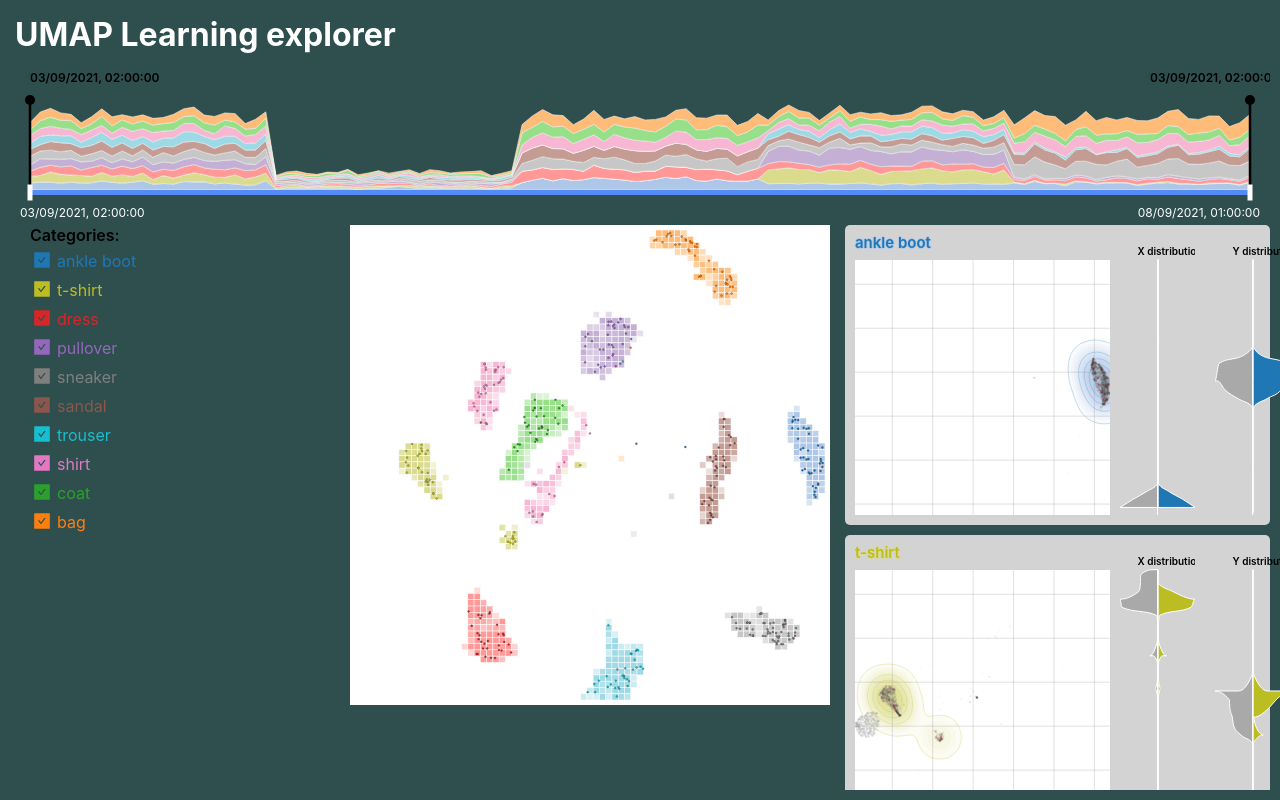
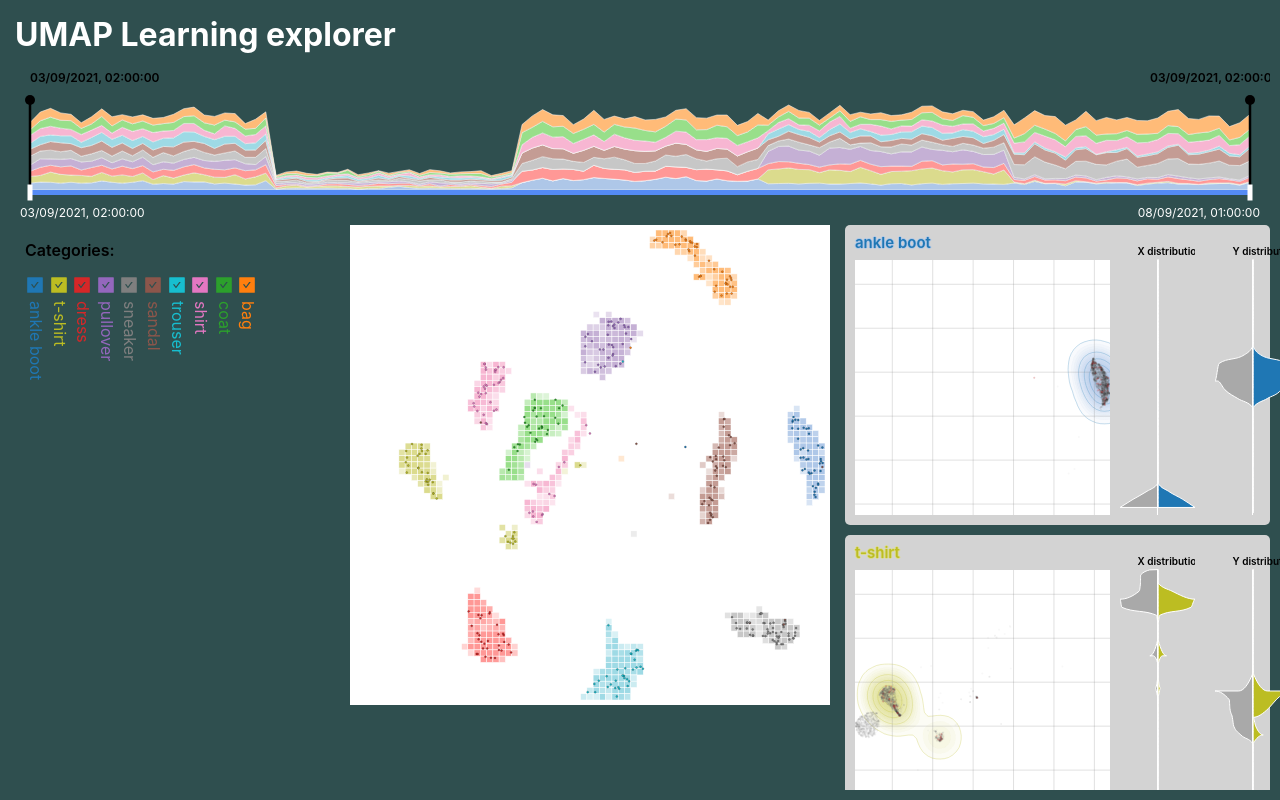
Before and after one commit to adammertel/umap-prediction-visualizer, a React (Create React App) app: page / in a window 1280 px wide. Built offline with nearby package versions, Linux system fonts and the light colour scheme.

Commit message:
Make category list vertical

```diff
--- a/src/containers/legend.tsx
+++ b/src/containers/legend.tsx
@@ -33,8 +33,8 @@ export const Legend: React.FunctionComponent<ILegendProps> = ({}) => {
         height: containerSizes.h,
       }}
     >
+      <div id="legend-list-heading">Categories:</div>
       <div id="legend-list">
-        <div id="legend-list-heading">Categories:</div>
         {dataCategories.map((category, ci) => {
           const sel = dataCategoriesSel.includes(category);
           return (
--- a/src/index.scss
+++ b/src/index.scss
@@ -153,29 +153,27 @@ canvas {
 }
 
 #container-legend {
+  #legend-list-heading {
+    font-weight: 600;
+    margin: 15px;
+  }
   #legend-list {
-    margin-left: 20px;
-    #legend-list-heading {
-      font-weight: 600;
-    }
-    display: block;
+    column-count: 10;
+    margin: 15px;
     .legend-list-item {
-      display: block;
-      margin: 2px;
       cursor: pointer;
 
       .legend-list-item-icon {
-        display: inline;
-        vertical-align: middle;
-        margin-right: 5px;
         svg {
-          margin-top: 3px;
+          margin-top: 0px;
         }
       }
 
       .legend-list-item-label {
-        display: inline;
-        vertical-align: middle;
+        rotate: 90deg;
+        margin-left: 11px;
+        margin-top: -8px;
+        white-space: nowrap;
       }
     }
   }
```
